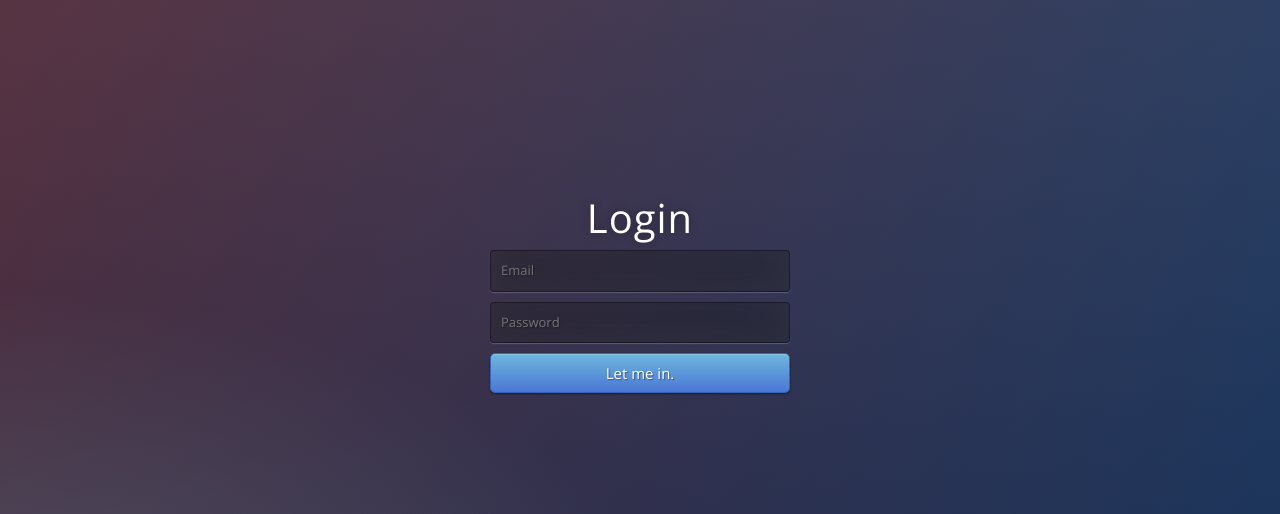
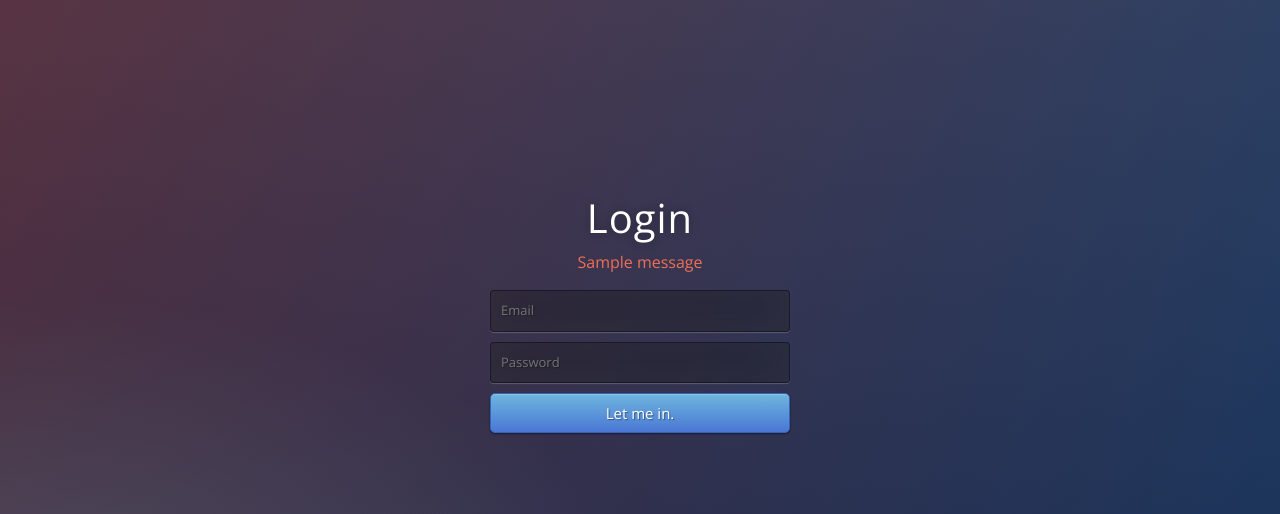
Before and after one commit to AbdelmalekIla/Flask-Authentication-App, a Flask app: page /login in a window 1280 px wide. Shown: the part 56-570 px from the top of the page. Run offline with Flask 3, Linux system fonts and the light colour scheme; one stand-in notice (Sample message) is shown; some libraries are stand-ins or nearby versions.

Commit message:
Add flashed messages display to login.html

```diff
--- a/templates/login.html
+++ b/templates/login.html
@@ -3,7 +3,15 @@
 
 <div class="box">
     <h1>Login</h1>
-
+    {% with messages = get_flashed_messages() %}
+        {% if messages %}
+            <p class=flashes>
+                {% for message in messages %}
+                {{ message }}
+                {% endfor %}
+            </p>
+        {% endif %}
+    {% endwith %}
     <form action="{{ url_for('login') }}" method="post">
         <input type="text" name="email" placeholder="Email" required="required"/>
         <input type="password" name="password" placeholder="Password" required="required"/>
```
